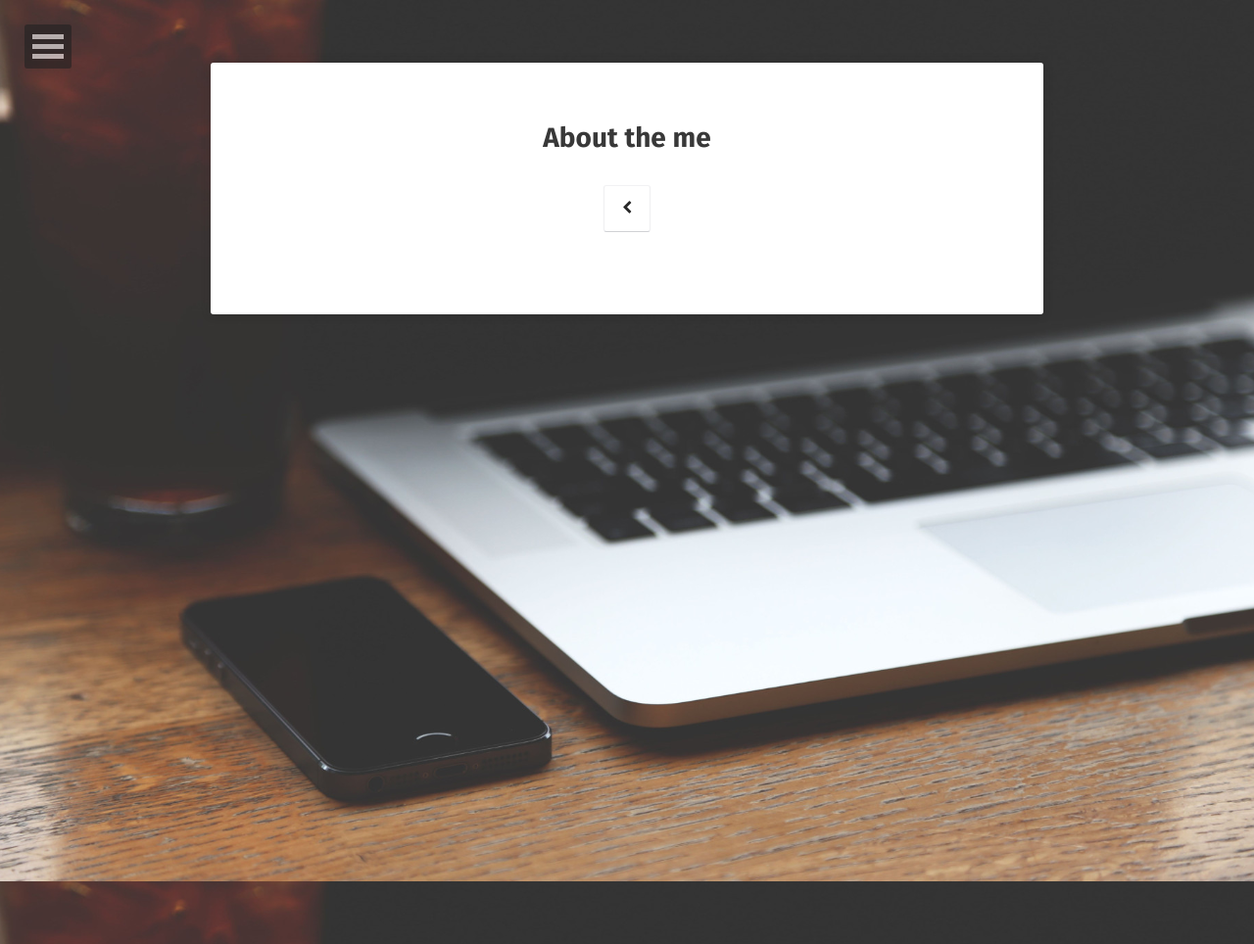
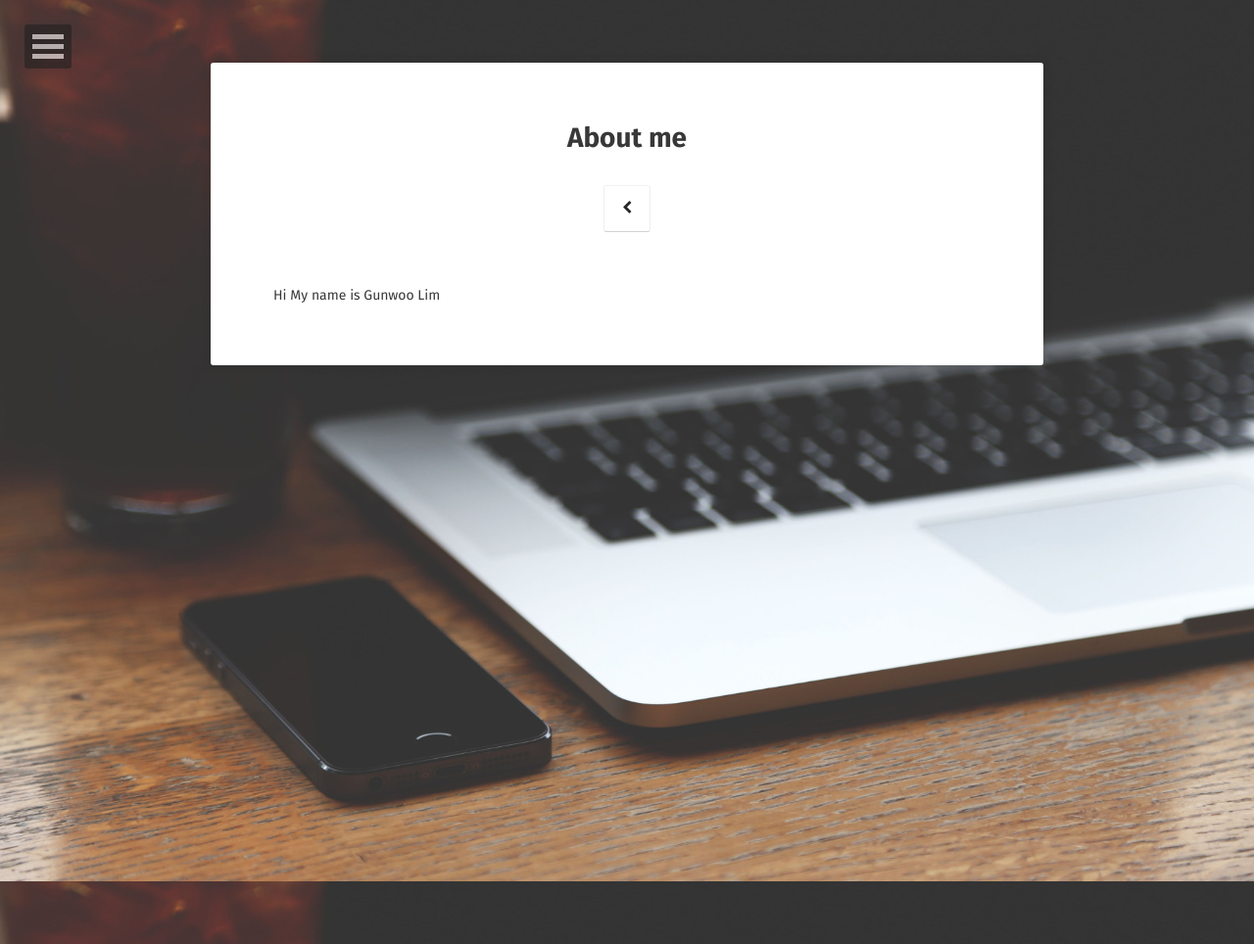
Before and after one commit to Gunwoos/Gunwoos.github.io, a Jekyll site: the page built from about/index.md, in a window 1280 px wide. Shown: the whole page at 98% size. Built offline with Jekyll 4.4.1, drawn with Linux system fonts in a browser that asks for light colours; some web fonts are replaced.

Commit message:
Update index.md

```diff
--- a/about/index.md
+++ b/about/index.md
@@ -1,7 +1,9 @@
 ---
 layout: page
-title: About the me
+title: About me
 tags: [about, Jekyll]
 date: 2018-08-31
 comments: false
 ---
+
+Hi My name is Gunwoo Lim
```
